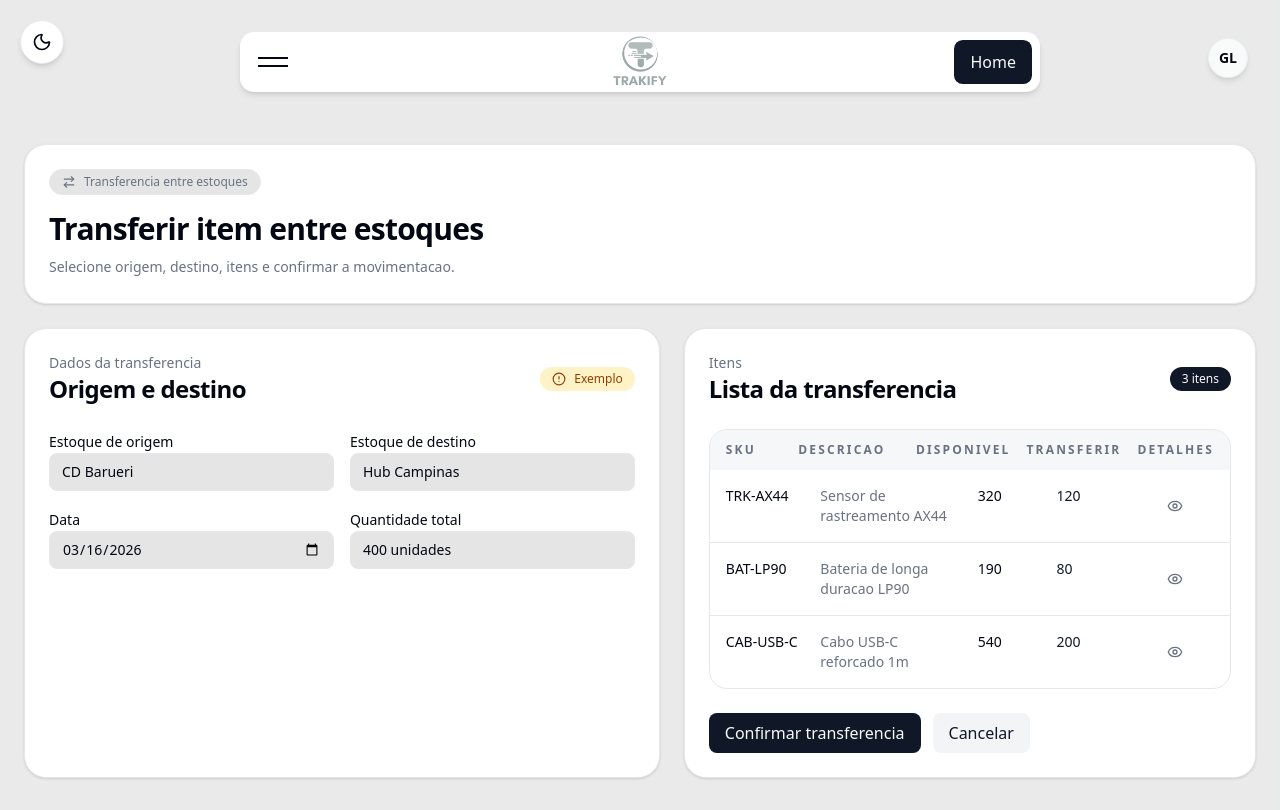
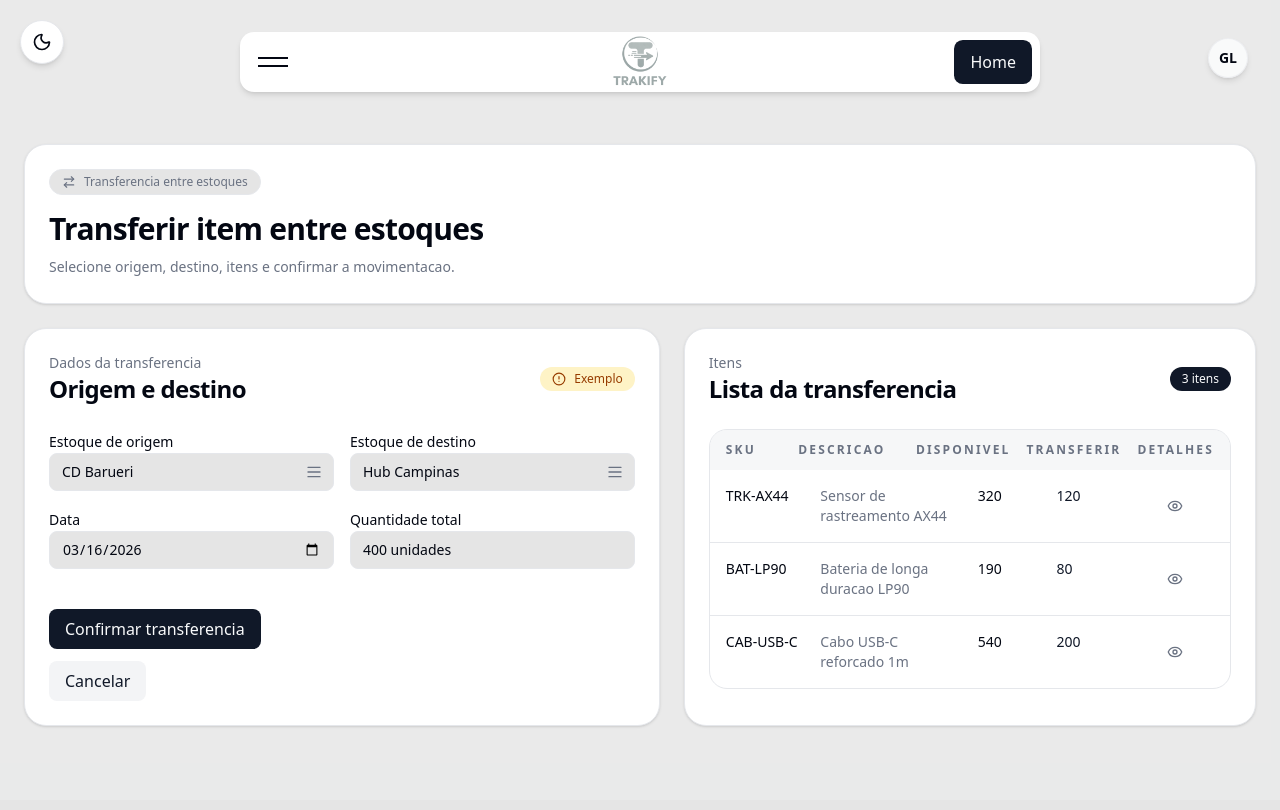
Before and after one commit to Guuhlima/PROJECT-X-FRONTEND, a Next.js app: page /transfer/scheduling in a window 1280 px wide. Built offline with nearby package versions, Linux system fonts and the light colour scheme.

Commit message:
inputSelect(feat): create input select

```diff
--- a/app/(auth)/login/page.tsx
+++ b/app/(auth)/login/page.tsx
@@ -1,7 +1,7 @@
 "use client"
 
 import Button from "@/app/shared/components/Button/Button"
-import Input from "@/app/shared/components/Input"
+import Input from "@/app/shared/components/Input/Input"
 import Link from "next/link"
 import FutureTrail from "../../shared/components/FutureTrail"
 import GoogleButton from "@/app/shared/components/Button/GoogleButton"
--- a/app/(auth)/register/page.tsx
+++ b/app/(auth)/register/page.tsx
@@ -1,7 +1,7 @@
 "use client";
 
 import Button from "@/app/shared/components/Button/Button";
-import Input from "@/app/shared/components/Input";
+import Input from "@/app/shared/components/Input/Input";
 import Link from "next/link";
 import FutureTrail from "../../shared/components/FutureTrail";
 import { CreateUserSchema, FormData } from "./schema/User";
--- a/app/(proteced)/transfer/scheduling/page.tsx
+++ b/app/(proteced)/transfer/scheduling/page.tsx
@@ -6,7 +6,8 @@ import {
     Eye
 } from "lucide-react";
 import Button from "@/app/shared/components/Button/Button";
-import Input from "@/app/shared/components/Input";
+import Input from "@/app/shared/components/Input/Input";
+import { InputSelect } from "@/app/shared/components/Input/InputSelect";
 import { ModalSchedullingDetail } from "@/app/shared/components/Modal/ModalSchedullingDetail";
 import { transferItems } from "./data";
 import { useState } from "react";
@@ -26,7 +27,7 @@ export default function Page() {
     }
 
     return (
-        <div className="min-h-screen bg-muted/30 pt-28">
+        <div className="min-h-screen bg-muted/30 pt-28 dark:bg-gradient-to-tr dark:from-background dark:to-muted">
             <div className="mx-auto max-w-7xl px-4 py-8 sm:px-6">
                 <div className="space-y-6">
                     <section className="rounded-3xl border border-border bg-card p-6 shadow-sm">
@@ -66,11 +67,21 @@ export default function Page() {
                             <div className="mt-6 grid gap-4 md:grid-cols-2">
                                 <div className="space-y-2">
                                     <label className="text-sm font-medium">Estoque de origem</label>
-                                    <Input value="CD Barueri" readOnly />
+                                    <InputSelect
+                                        value="CD Barueri"
+                                    >
+                                        <option value="CD Barueri">CD Barueri</option>
+                                        <option value="CD São Paulo">CD São Paulo</option>
+                                    </InputSelect>
                                 </div>
                                 <div className="space-y-2">
                                     <label className="text-sm font-medium">Estoque de destino</label>
-                                    <Input value="Hub Campinas" readOnly />
+                                    <InputSelect
+                                        value="Hub Campinas"
+                                    >
+                                        <option value="Hub Campinas">Hub Campinas</option>
+                                        <option value="Hub Rio de Janeiro">Hub Rio de Janeiro</option>
+                                    </InputSelect>
                                 </div>
                                 <div className="space-y-2">
                                     <label className="text-sm font-medium">Data</label>
@@ -79,6 +90,11 @@ export default function Page() {
                                 <div className="space-y-2">
                                     <label className="text-sm font-medium">Quantidade total</label>
                                     <Input value="400 unidades" readOnly />
+                                </div>
+
+                                <div className="mt-6 flex flex-wrap gap-3">
+                                    <Button>Confirmar transferencia</Button>
+                                    <Button variant="secondary">Cancelar</Button>
                                 </div>
                             </div>
                         </section>
@@ -128,10 +144,6 @@ export default function Page() {
                                 </div>
                             </div>
 
-                            <div className="mt-6 flex flex-wrap gap-3">
-                                <Button>Confirmar transferencia</Button>
-                                <Button variant="secondary">Cancelar</Button>
-                            </div>
                         </section>
                     </div>
                 </div>
--- a/app/shared/components/Button/Button.tsx
+++ b/app/shared/components/Button/Button.tsx
@@ -1,33 +1,39 @@
-import { ButtonHTMLAttributes } from "react"
-import clsx from "clsx"
+import { ButtonHTMLAttributes } from "react";
+import clsx from "clsx";
 
 interface ButtonProps extends ButtonHTMLAttributes<HTMLButtonElement> {
-  children: React.ReactNode
-  variant?: "primary" | "secondary" | "danger"
+  children?: React.ReactNode;
+  variant?: "primary" | "secondary" | "danger";
+  icon?: React.ReactNode;
+  iconOnly?: boolean;
 }
 
 const variantClasses = {
   primary: "bg-primary text-primary-foreground hover:bg-primary/90",
   secondary: "bg-secondary text-secondary-foreground hover:bg-secondary/80",
   danger: "bg-destructive text-white hover:bg-destructive/90",
-}
+};
 
 export default function Button({
   children,
   variant = "primary",
   className,
+  icon,
+  iconOnly = false,
   ...props
 }: ButtonProps) {
   return (
     <button
       className={clsx(
-        "px-4 py-2 rounded-md font-medium transition-colors cursor-pointer",
+        "inline-flex items-center justify-center gap-2 rounded-md font-medium transition-colors cursor-pointer",
+        iconOnly ? "h-9 w-9 p-0" : "px-4 py-2",
         variantClasses[variant],
         className
       )}
       {...props}
     >
-      {children}
+      {icon}
+      {!iconOnly && children}
     </button>
-  )
+  );
 }
--- a/app/shared/components/Card/CardNav.tsx
+++ b/app/shared/components/Card/CardNav.tsx
@@ -160,16 +160,16 @@ const CardNav: React.FC<CardNavProps> = ({
 
   return (
     <div
-      className={`card-nav-container absolute left-1/2 -translate-x-1/2 w-[90%] max-w-[800px] z-[99] top-[1.2em] md:top-[2em] ${className}`}
+      className={`card-nav-container absolute left-1/2 -translate-x-1/2 w-[90%] max-w-200 z-99 top-[1.2em] md:top-[2em] ${className}`}
     >
       <nav
         ref={navRef}
-        className={`card-nav ${isExpanded ? 'open' : ''} block h-[60px] p-0 rounded-xl shadow-md relative overflow-hidden will-change-[height]`}
+        className={`card-nav ${isExpanded ? 'open' : ''} block h-15 p-0 rounded-xl shadow-md relative overflow-hidden will-change-[height]`}
         style={{ backgroundColor: baseColor }}
       >
-        <div className="card-nav-top absolute inset-x-0 top-0 h-[60px] flex items-center justify-between p-2 pl-[1.1rem] z-[2]">
+        <div className="card-nav-top absolute inset-x-0 top-0 h-15 flex items-center justify-between p-2 pl-[1.1rem] z-2">
           <div
-            className={`hamburger-menu ${isHamburgerOpen ? 'open' : ''} group h-full flex flex-col items-center justify-center cursor-pointer gap-[6px] order-2 md:order-none`}
+            className={`hamburger-menu ${isHamburgerOpen ? 'open' : ''} group h-full flex flex-col items-center justify-center cursor-pointer gap-1.5 order-2 md:order-none`}
             onClick={toggleMenu}
             role="button"
             aria-label={isExpanded ? 'Close menu' : 'Open menu'}
--- /dev/null
+++ b/app/shared/components/Input/InputSelect.tsx
@@ -0,0 +1,23 @@
+import { TextAlignJustify } from "lucide-react";
+import { SelectHTMLAttributes } from "react";
+
+interface InputSelectProps extends SelectHTMLAttributes<HTMLSelectElement> {
+    className?: string;
+    children: React.ReactNode;
+}
+
+export function InputSelect({
+    className,
+    children,
+    ...props
+}: InputSelectProps) {
+    return (
+        <div className="relative">
+            <select className="w-full appearance-none rounded-md border border-border bg-background px-3 py-2 text-sm text-foreground outline-none transition focus:border-ring focus:ring-2 focus:ring-ring/30" {...props}>
+                {children}
+            </select>
+
+            <TextAlignJustify className="pointer-events-none absolute right-2 top-1/2 -translate-y-1/2 h-4 text-muted-foreground" />
+        </div>
+    );
+}
--- a/app/shared/components/Modal/ModalSchedullingDetail.tsx
+++ b/app/shared/components/Modal/ModalSchedullingDetail.tsx
@@ -1,9 +1,9 @@
 'use client'
 
-import { MapPin, Truck } from "lucide-react";
+import { MapPin, Truck, X } from "lucide-react";
 import Button from "../Button/Button";
 
-interface ModalSchedullingDetailProps {
+export interface ModalSchedullingDetailProps {
     open: boolean;
     onClose: () => void;
     origin: string;
@@ -44,11 +44,13 @@ export function ModalSchedullingDetail({ open, onClose, origin, destination, ite
 
                     <Button
                         type="button"
+                        variant="secondary"
+                        icon={<X className="h-4 w-4" />}
+                        iconOnly
+                        aria-label="Fechar detalhes da transferencia"
                         onClick={onClose}
-                        className="rounded-md border border-border px-3 py-2 text-sm"
-                    >
-                        Fechar
-                    </Button>
+                    />
+
                 </div>
 
                 <div className="mt-6 grid gap-4 md:grid-cols-2">
```
Also changed, not shown: app/shared/components/Input/Input.tsx (renamed from app/shared/components/Input.tsx).
